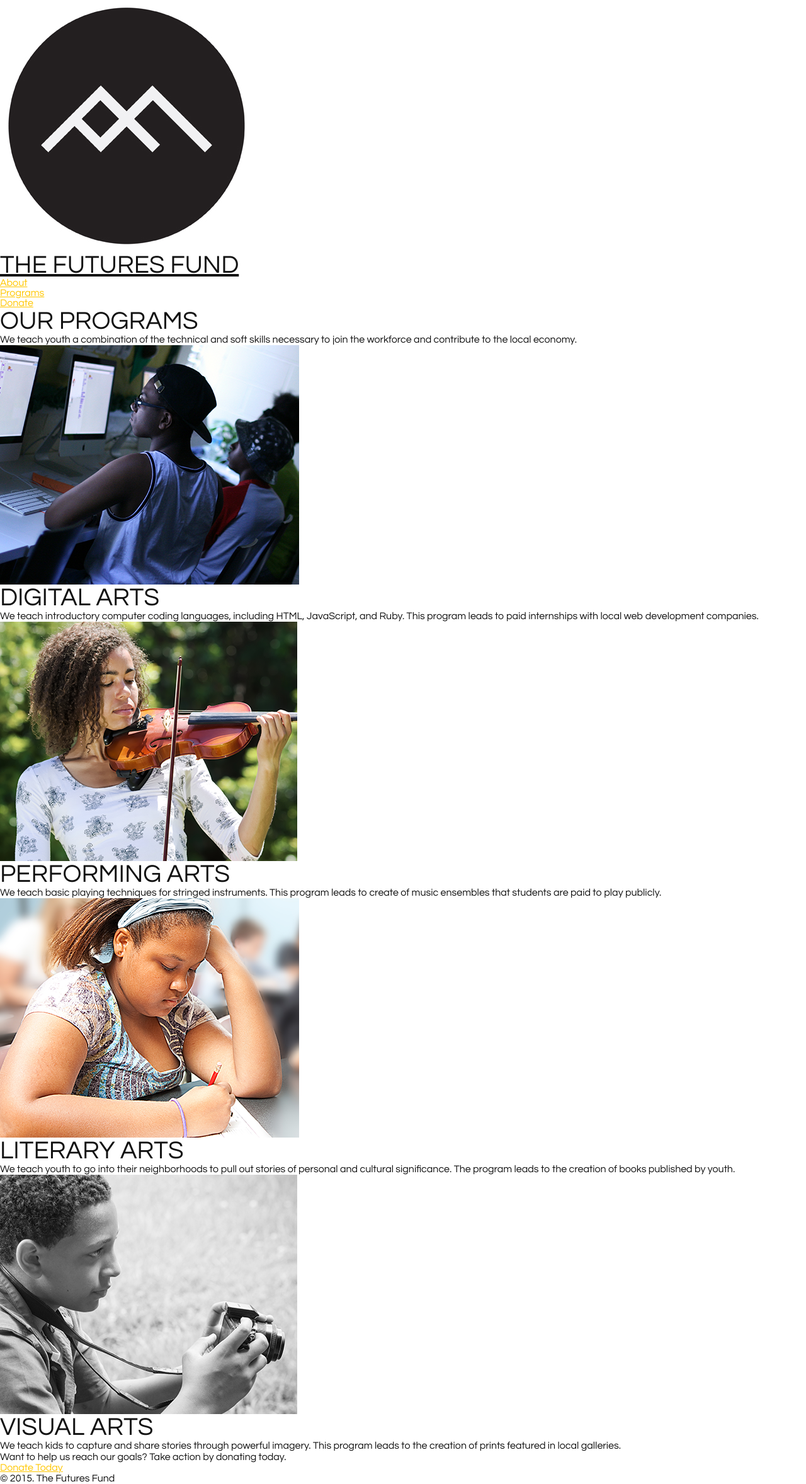
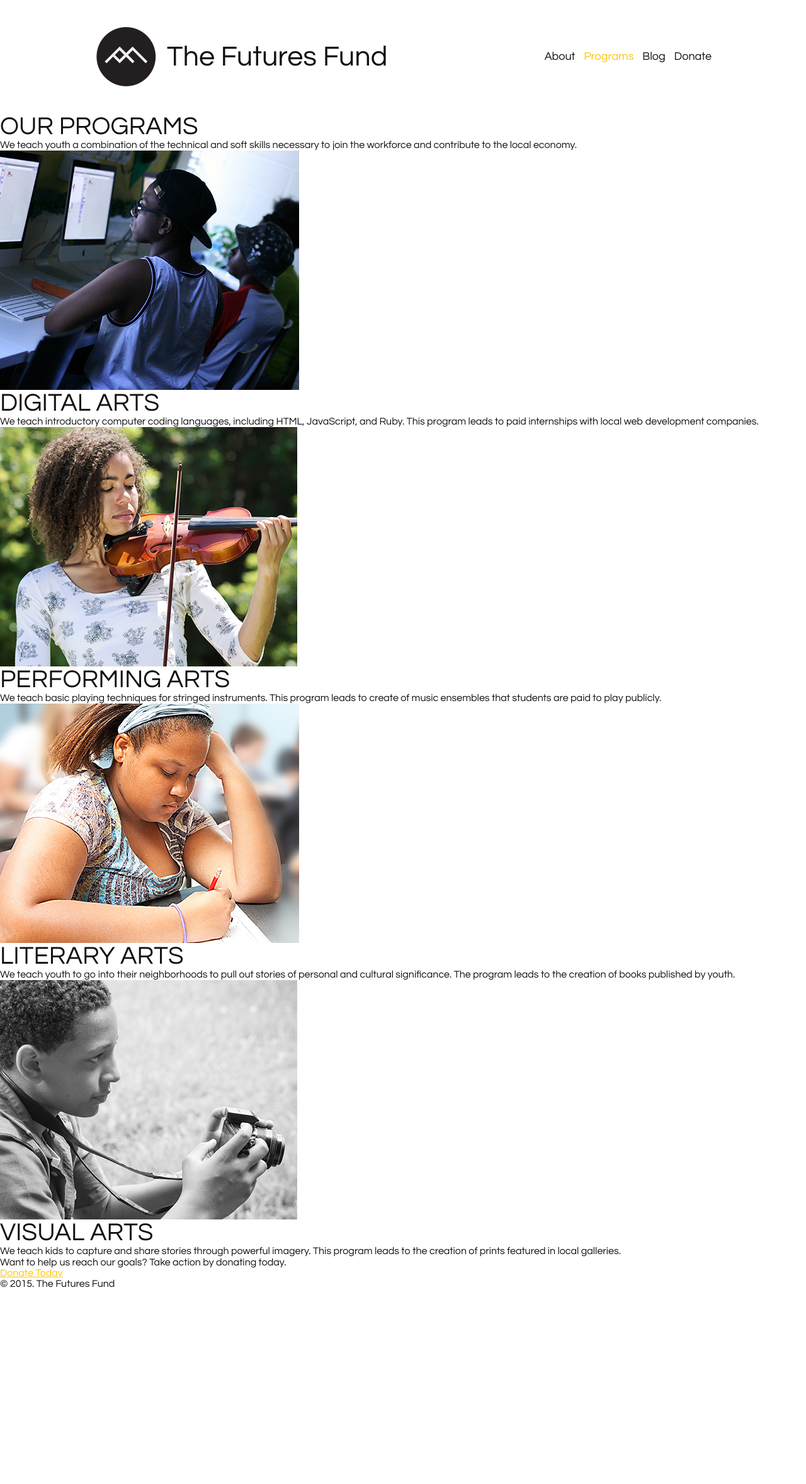
Before and after one commit to TheFuturesFund/thefuturesfund.github.io, a Jekyll site: the page built from programs.html, in a window 1280 px wide. Shown: the whole page at 63% size. Built offline with Jekyll 4.4.1, drawn with Linux system fonts in a browser that asks for light colours; nearby versions of some CDN libraries; after the commit the page ends 2047 px from its top, so only the background shows below that.

Commit message:
Setup header styles
This commit sets up the styles for the header.

```diff
--- a/_includes/header.html
+++ b/_includes/header.html
@@ -1,26 +1,32 @@
-<header class="site-header">
+<header>
+  <div class="container">
+    <a class="brand-link" href="/">
+      <img class="brand-image" src="/img/header-logo.png">
+      <h1 class="brand-title">The Futures Fund</h1>
+    </a>
 
-  <div class="header-wrapper">
-
-    <div class='header-left'>
-      <a class='branding-link' href='/'>
-        <img id='header-logo' src='/img/header-logo.png'>
-        <h1 id='header-title'>THE FUTURES FUND</h1>
-      </a>
-    </div>
-
-    <div class='header-right'>
-      {% assign current_page = page.url | downcase | split: '/' %}
-      <div class='header-nav'>
-        <ul>
-          <li><a href='/about' {% if current_page[1] == 'about' %}class='header-nav-selected'{% endif %}>About</a></li>
-          <li><a href='/programs' {% if current_page[1] == 'programs' %}class='header-nav-selected'{% endif %} >Programs</a></li>
-          <!--<li><a>Blog</a></li>-->
-          <li><a href='/donate' {% if current_page[1] == 'donate' %}class='header-nav-selected'{% endif %}>Donate</a></li>
-        </ul>
-      </div>
-    </div>
-
+    {% assign current_page = page.url | downcase | split: '/' %}
+    <nav class="header-nav">
+      <span>
+        <a href="/about" {% if current_page[1] == "about" %} class="header-nav-selected" {% endif %}>
+          About
+        </a>
+      </span>
+      <span>
+        <a href="/programs" {% if current_page[1] == "programs" %} class="header-nav-selected" {% endif %} >
+          Programs
+        </a>
+      </span>
+      <span>
+        <a href="/blog" {% if current_page[1] == "blog" %} class="header-nav-selected" {% endif %} >
+          Blog
+        </a>
+      </span>
+      <span>
+        <a href="/donate" {% if current_page[1] == "donate" %}class="header-nav-selected" {% endif %}>
+          Donate
+        </a>
+      </span>
+    </nav>
   </div>
-
 </header>
--- a/_sass/_base.scss
+++ b/_sass/_base.scss
@@ -10,6 +10,7 @@
 body {
   font-family: $base-font-family;
   color: $black-color;
+  font-size: 16px;
 }
 
 h1, h2, h3, h4, h5 {
--- a/_sass/_header.scss
+++ b/_sass/_header.scss
@@ -1,115 +1,176 @@
-.site-header {
+/*
+  These styles layout the site header
+*/
+
+header {
   height: 180px;
-  margin: 0px 50px;
-  a {
-    text-decoration: none;
-  }
-  a:hover {
-    text-decoration: none;
-  }
 }
 
-.header-wrapper {
-  margin: 0px;
-  padding: 0px;
+.header-element {
+  float: left;
 }
 
-.header-left {
-  float: left;
-  width: 450px;
+a.brand-link {
+  color: $black-color;
+  text-decoration: none;
 }
 
-.header-right {
-  width: 300px;
-  float: right;
+a.brand-link:hover {
+  @extend .brand-link;
 }
 
-a.branding-link {
-  h1 {
-    color: black;
-  }
-}
-a.branding-link:hover {
-  text-decoration: none;
-  h1 {
-    color: black;
-    text-decoration: none;
-  }
+img.brand-image {
+  @extend .header-element;
+  width: 100px;
+  height: 100px;
+  margin: 40px 15px 40px 0px;
 }
 
-#header-logo {
-  display: inline;
-  width: 100px;
-  height: 100px;
-  margin: 40px 5px;
-}
-#header-title {
-  display: inline;
-  margin-left: 20px;
-  font-size: 20px;
-  line-height: 17px;
-  width: 280px
+h1.brand-title {
+  @extend .header-element;
+  font-size: 45px;
+  line-height: 50px;
+  height: 50px;
+  margin: 65px 0px;
 }
 
-.header-nav {
-  margin-top: 75px;
-  width: 300px;
-  text-align: right;
-  ul {
-    display: inline;
-    width: inherit;
-    margin: 0px;
-    padding: 0px;
-    list-style: none;
-    text-align: center;
-    li {
-      display: inherit;
-      a {
-        color: black;
-        padding: 10px;
-      }
-      a:hover {
-        text-decoration: none;
-      }
-      a.header-nav-selected {
-        color: $yellow-color;
-      }
+nav.header-nav {
+  @extend .header-element;
+  float: right;
+  height: 20px;
+  margin: 80px 0px;
+
+  span {
+    font-size: 18px;
+    padding: 0px 0px 0px 10px;
+
+    a {
+      color: $black-color;
+      text-decoration: none;
+    }
+
+    a:hover {
+      color: $yellow-color;
+      text-decoration: none;
+    }
+
+    a.header-nav-selected {
+      color: $yellow-color;
     }
   }
 }
+// .site-header {
+//   height: 180px;
+//   margin: 0px 50px;
+//   a {
+//     text-decoration: none;
+//   }
+//   a:hover {
+//     text-decoration: none;
+//   }
+// }
 
-@media (max-width: $mobile-breakpoint) {
-  .header-left {
-    width: 100%;
-    display: block;
-    float: none;
-  }
+// .header-wrapper {
+//   margin: 0px;
+//   padding: 0px;
+// }
 
-  .header-right {
-    display: block;
-    float: none;
-    width: 100%;
-  }
+// .header-left {
+//   float: left;
+//   width: 450px;
+// }
 
-  #header-logo {
-    display: block;
-    margin: auto;
-    margin-top: 40px;
-  }
+// .header-right {
+//   width: 300px;
+//   float: right;
+// }
 
-  #header-title {
-    display: block;
-    margin: 20px 0px;
-    width: 100%;
-    text-align: center;
-  }
+// a.branding-link {
+//   h1 {
+//     color: black;
+//   }
+// }
+// a.branding-link:hover {
+//   text-decoration: none;
+//   h1 {
+//     color: black;
+//     text-decoration: none;
+//   }
+// }
 
-  .header-nav {
-    visibility: hidden;
-    height: 0px;
-    width: 100%;
-    margin: 0;
-    display: block;
-    text-align: center;
-  }
-}
+// #header-logo {
+//   display: inline;
+//   width: 100px;
+//   height: 100px;
+//   margin: 40px 5px;
+// }
+// #header-title {
+//   display: inline;
+//   margin-left: 20px;
+//   font-size: 20px;
+//   line-height: 17px;
+//   width: 280px
+// }
+
+// .header-nav {
+//   margin-top: 75px;
+//   width: 300px;
+//   text-align: right;
+//   ul {
+//     display: inline;
+//     width: inherit;
+//     margin: 0px;
+//     padding: 0px;
+//     list-style: none;
+//     text-align: center;
+//     li {
+//       display: inherit;
+//       a {
+//         color: black;
+//         padding: 10px;
+//       }
+//       a:hover {
+//         text-decoration: none;
+//       }
+//       a.header-nav-selected {
+//         color: $yellow-color;
+//       }
+//     }
+//   }
+// }
+
+// @media (max-width: $mobile-breakpoint) {
+//   .header-left {
+//     width: 100%;
+//     display: block;
+//     float: none;
+//   }
+
+//   .header-right {
+//     display: block;
+//     float: none;
+//     width: 100%;
+//   }
+
+//   #header-logo {
+//     display: block;
+//     margin: auto;
+//     margin-top: 40px;
+//   }
+
+//   #header-title {
+//     display: block;
+//     margin: 20px 0px;
+//     width: 100%;
+//     text-align: center;
+//   }
+
+//   .header-nav {
+//     visibility: hidden;
+//     height: 0px;
+//     width: 100%;
+//     margin: 0;
+//     display: block;
+//     text-align: center;
+//   }
+// }
--- a/css/main.scss
+++ b/css/main.scss
@@ -7,7 +7,7 @@
 
 // Our variables
 $base-font-family: 'Questrial', sans-serif;
-$mobile-breakpoint: 900px;
+$width-breakpoint: 1000px;
 
 // Colors
 $black-color:  #111111;
@@ -34,3 +34,4 @@ $red-color:    #e84f3d;
 // Import partials from `sass_dir` (defaults to `_sass`)
 @import "base";
 @import "layout";
+@import "header";
```
